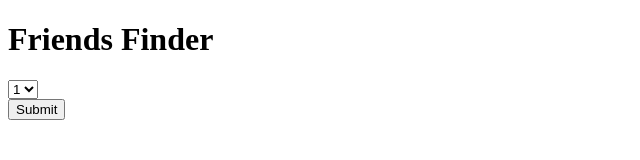
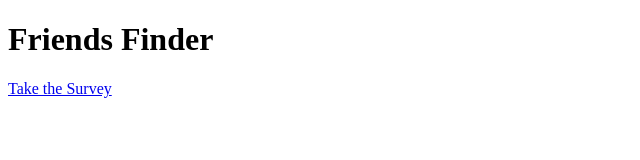
Before and after one commit to simonnguyen3054/friendfinder, a website: page public/index.html in a window 1280 px wide. Shown: the whole page, without its empty margins (0-640 px from the left). Drawn offline with nearby package versions, Linux system fonts and the light colour scheme.

Commit message:
add survey route

```diff
--- a/package.json
+++ b/package.json
@@ -11,6 +11,7 @@
   "author": "",
   "license": "ISC",
   "dependencies": {
-    "express": "^4.16.3"
+    "express": "^4.16.3",
+    "method-override": "^3.0.0"
   }
 }
--- a/public/index.html
+++ b/public/index.html
@@ -8,19 +8,9 @@
 </head>
 <body>
   <h1>Friends Finder</h1>
-  <div class="survey">
-    <select id="1">
-      <option value="1">1</option>
-      <option value="2">2</option>
-      <option value="3">3</option>
-      <option value="4">4</option>
-      <option value="5">5</option>
-    </select>
-  </div>
+  <a href="/survey">Take the Survey</a>
 
-  <form  method="POST" action="/result">
-    <input id="submit" type="button" value="Submit" name="submit">
-  </form>
+
 
   <script
   src="https://code.jquery.com/jquery-3.3.1.min.js"
```
Also changed, not shown: server.js (+9 -0 lines), 1 other file.
